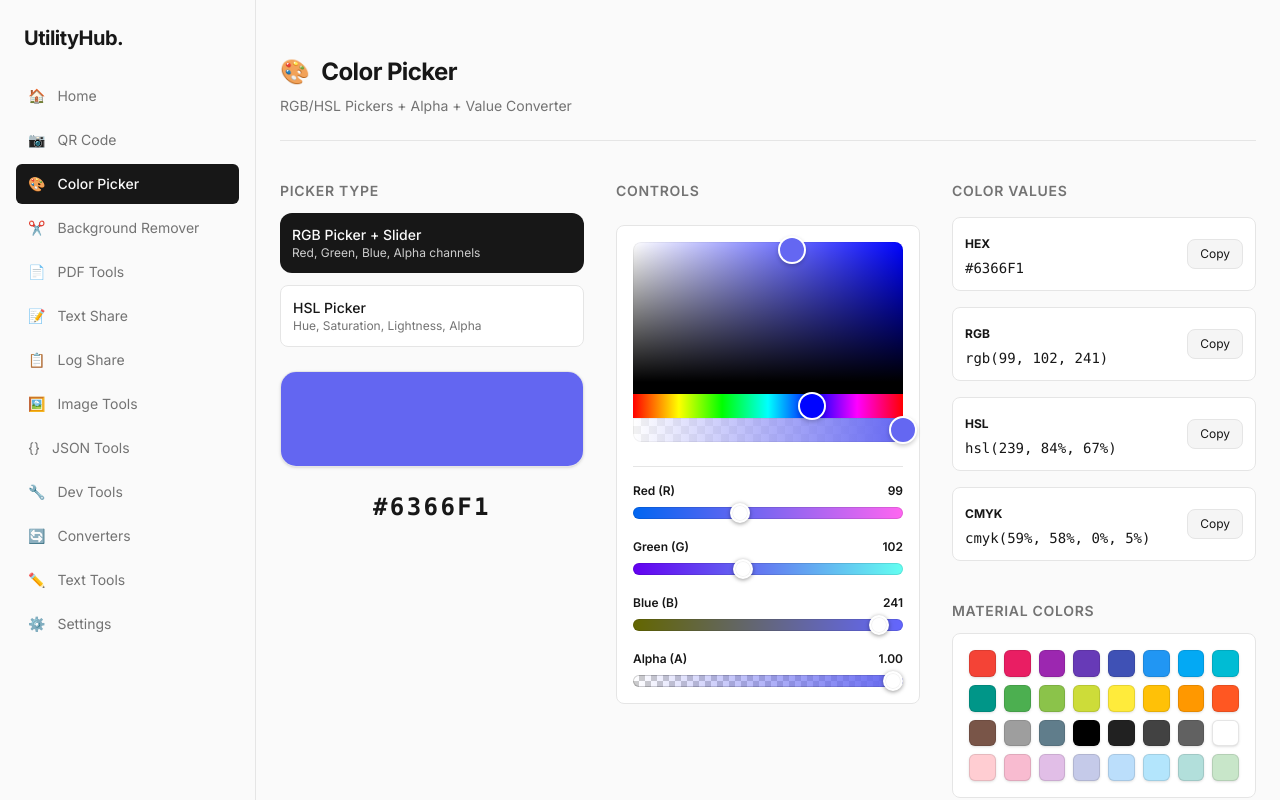
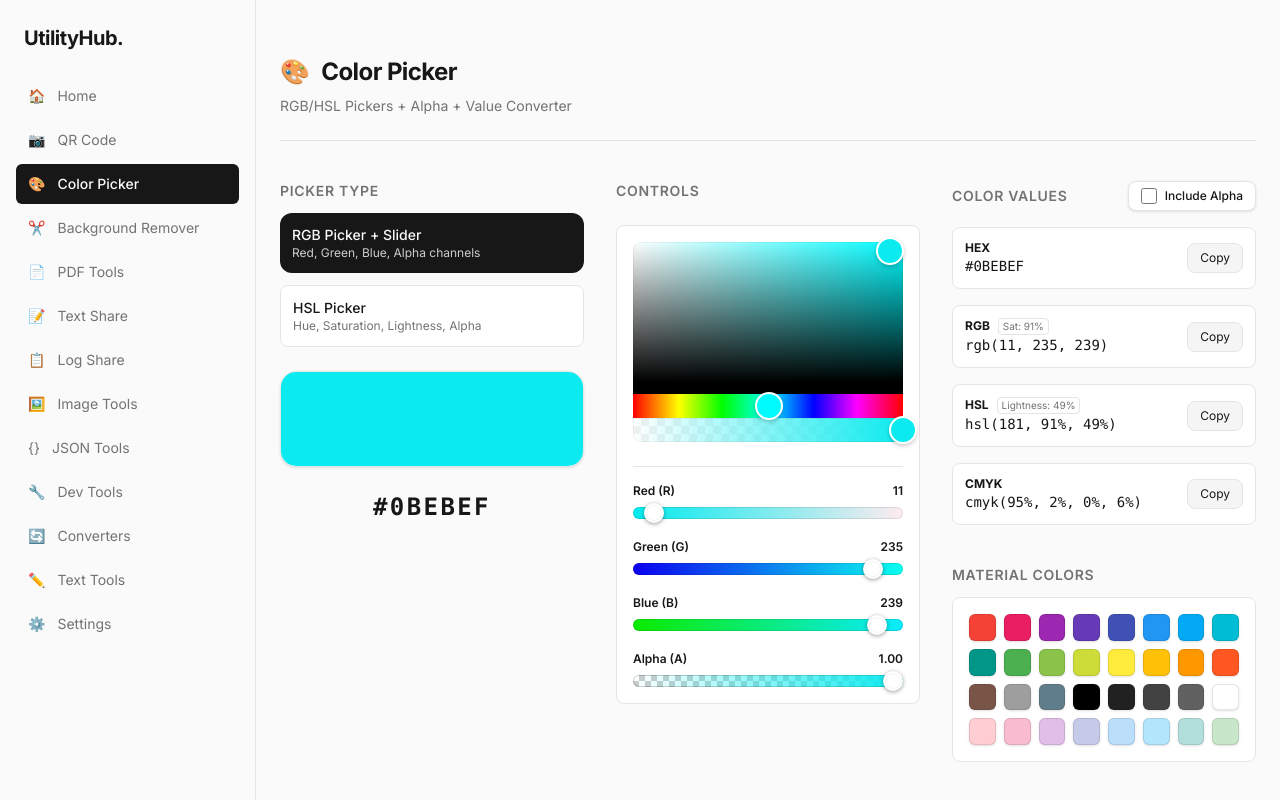
Before and after one commit to Mightycgm/Mightycgm-Utility, a Next.js app: page /color-picker in a window 1280 px wide. Built offline with nearby package versions, Linux system fonts and the light colour scheme.

Commit message:
fix: color picker sync bug and add alpha toggle

```diff
--- a/app/color-picker/page.tsx
+++ b/app/color-picker/page.tsx
@@ -1,12 +1,12 @@
 'use client';
 import { useState } from 'react';
 import ToolPageWrapper from '@/components/layout/ToolPageWrapper';
-import { RgbaColorPicker, HslaColorPicker } from 'react-colorful';
+import { HslaColorPicker } from 'react-colorful';
 
 type PickerType = 'rgb' | 'hsl';
 type CopyFormat = 'hex' | 'rgb' | 'hsl' | 'cmyk' | 'hsv';
 
-// --- Conversions (Single Source of Truth is RGBA object) ---
+// --- Conversions ---
 function hexToRgba(hex: string) {
   const r = parseInt(hex.slice(1, 3), 16) || 0;
   const g = parseInt(hex.slice(3, 5), 16) || 0;
@@ -15,13 +15,13 @@ function hexToRgba(hex: string) {
   return { r, g, b, a: Number(a.toFixed(2)) };
 }
 
-function rgbaToHex(r: number, g: number, b: number, a: number) {
+function rgbaToHex(r: number, g: number, b: number, a: number, includeAlpha: boolean) {
   const toHex = (n: number) => {
     const hex = Math.round(n).toString(16);
     return hex.length === 1 ? '0' + hex : hex;
   };
   const hexStr = '#' + [r, g, b].map(toHex).join('');
-  if (a < 1) return hexStr + toHex(a * 255);
+  if (includeAlpha) return hexStr + toHex(a * 255);
   return hexStr;
 }
 
@@ -115,31 +115,42 @@ const ColorSlider = ({ label, value, max, setter, gradient, isAlpha = false }: a
 );
 
 export default function ColorPickerPage() {
-  const [rgba, setRgba] = useState({ r: 99, g: 102, b: 241, a: 1 });
+  // Single source of truth is HSLA to prevent hue jumping on grayscale
+  const [hsla, setHsla] = useState({ h: 181, s: 91, l: 49, a: 1 });
   const [pickerType, setPickerType] = useState<PickerType>('rgb');
   const [copied, setCopied] = useState('');
+  const [includeAlpha, setIncludeAlpha] = useState(false);
 
   // Derived states
-  const hex = rgbaToHex(rgba.r, rgba.g, rgba.b, rgba.a);
-  const hsl = rgbToHsl(rgba.r, rgba.g, rgba.b);
-  const cmyk = rgbToCmyk(rgba.r, rgba.g, rgba.b);
-  const hsv = rgbToHsv(rgba.r, rgba.g, rgba.b);
+  const rgb = hslToRgb(hsla.h, hsla.s, hsla.l);
+  const cmyk = rgbToCmyk(rgb.r, rgb.g, rgb.b);
+  const hsv = rgbToHsv(rgb.r, rgb.g, rgb.b);
+
+  // Format strings
+  const displayHex = rgbaToHex(rgb.r, rgb.g, rgb.b, hsla.a, includeAlpha).toUpperCase();
+  const displayRgb = includeAlpha ? `rgba(${rgb.r}, ${rgb.g}, ${rgb.b}, ${hsla.a})` : `rgb(${rgb.r}, ${rgb.g}, ${rgb.b})`;
+  const displayHsl = includeAlpha ? `hsla(${hsla.h}, ${hsla.s}%, ${hsla.l}%, ${hsla.a})` : `hsl(${hsla.h}, ${hsla.s}%, ${hsla.l}%)`;
 
   const handleHexChange = (newHex: string) => {
-    setRgba(hexToRgba(newHex));
+    const newRgba = hexToRgba(newHex);
+    const newHsl = rgbToHsl(newRgba.r, newRgba.g, newRgba.b);
+    setHsla({ ...newHsl, a: newRgba.a });
   };
 
-  const handleHslChange = (newHsl: { h: number, s: number, l: number, a: number }) => {
-    const rgb = hslToRgb(newHsl.h, newHsl.s, newHsl.l);
-    setRgba({ ...rgb, a: newHsl.a });
+  const handleRgbChange = (channel: 'r'|'g'|'b', val: number) => {
+    const newRgb = { ...rgb, [channel]: val };
+    const newHsl = rgbToHsl(newRgb.r, newRgb.g, newRgb.b);
+    // Preserve Hue if saturation is 0 to avoid slider jump
+    if (newHsl.s === 0) newHsl.h = hsla.h;
+    setHsla({ ...newHsl, a: hsla.a });
   };
 
   const copyFormat = (fmt: CopyFormat) => {
     let text = '';
     switch (fmt) {
-      case 'hex': text = hex.toUpperCase(); break;
-      case 'rgb': text = rgba.a < 1 ? `rgba(${rgba.r}, ${rgba.g}, ${rgba.b}, ${rgba.a})` : `rgb(${rgba.r}, ${rgba.g}, ${rgba.b})`; break;
-      case 'hsl': text = rgba.a < 1 ? `hsla(${hsl.h}, ${hsl.s}%, ${hsl.l}%, ${rgba.a})` : `hsl(${hsl.h}, ${hsl.s}%, ${hsl.l}%)`; break;
+      case 'hex': text = displayHex; break;
+      case 'rgb': text = displayRgb; break;
+      case 'hsl': text = displayHsl; break;
       case 'cmyk': text = `cmyk(${cmyk.c}%, ${cmyk.m}%, ${cmyk.y}%, ${cmyk.k}%)`; break;
       case 'hsv': text = `hsv(${hsv.h}, ${hsv.s}%, ${hsv.v}%)`; break;
     }
@@ -168,9 +179,9 @@ export default function ColorPickerPage() {
           <div
             className="w-full rounded-2xl h-24 shadow-sm border border-[var(--card-border)] relative overflow-hidden bg-white dark:bg-gray-100"
           >
-            <div className="absolute inset-0" style={{ background: `rgba(${rgba.r}, ${rgba.g}, ${rgba.b}, ${rgba.a})` }} />
+            <div className="absolute inset-0" style={{ background: `rgba(${rgb.r}, ${rgb.g}, ${rgb.b}, ${hsla.a})` }} />
           </div>
-          <p className="font-mono text-2xl font-bold text-center uppercase tracking-widest">{hex}</p>
+          <p className="font-mono text-2xl font-bold text-center uppercase tracking-widest">{displayHex}</p>
         </div>
 
         {/* Middle Column: Active Picker Controls */}
@@ -178,38 +189,33 @@ export default function ColorPickerPage() {
           <h3 className="text-sm font-semibold text-[var(--muted-text)] uppercase tracking-wider">Controls</h3>
 
           <div className="tool-card p-4 space-y-6">
+            {/* Visual Picker: Always HslaColorPicker to prevent syncing bugs, it looks identical to RgbaColorPicker */}
+            <HslaColorPicker color={hsla} onChange={setHsla} style={{ width: '100%', height: '200px' }} />
+
             {pickerType === 'rgb' && (
-              <>
-                <RgbaColorPicker color={rgba} onChange={setRgba} style={{ width: '100%', height: '200px' }} />
-
               <div className="space-y-5 pt-4 border-t border-[var(--card-border)]">
-                  <ColorSlider label="Red (R)" value={rgba.r} max={255} setter={(v: number) => setRgba({...rgba, r: v})}
-                    gradient={`linear-gradient(to right, rgba(0, ${rgba.g}, ${rgba.b}, 1), rgba(255, ${rgba.g}, ${rgba.b}, 1))`} />
-                  <ColorSlider label="Green (G)" value={rgba.g} max={255} setter={(v: number) => setRgba({...rgba, g: v})}
-                    gradient={`linear-gradient(to right, rgba(${rgba.r}, 0, ${rgba.b}, 1), rgba(${rgba.r}, 255, ${rgba.b}, 1))`} />
-                  <ColorSlider label="Blue (B)" value={rgba.b} max={255} setter={(v: number) => setRgba({...rgba, b: v})}
-                    gradient={`linear-gradient(to right, rgba(${rgba.r}, ${rgba.g}, 0, 1), rgba(${rgba.r}, ${rgba.g}, 255, 1))`} />
-                  <ColorSlider label="Alpha (A)" value={rgba.a} max={1} isAlpha={true} setter={(v: number) => setRgba({...rgba, a: v})}
-                    gradient={`linear-gradient(to right, rgba(${rgba.r}, ${rgba.g}, ${rgba.b}, 0), rgba(${rgba.r}, ${rgba.g}, ${rgba.b}, 1))`} />
+                <ColorSlider label="Red (R)" value={rgb.r} max={255} setter={(v: number) => handleRgbChange('r', v)}
+                  gradient={`linear-gradient(to right, rgba(0, ${rgb.g}, ${rgb.b}, 1), rgba(255, ${rgb.g}, ${rgb.b}, 1))`} />
+                <ColorSlider label="Green (G)" value={rgb.g} max={255} setter={(v: number) => handleRgbChange('g', v)}
+                  gradient={`linear-gradient(to right, rgba(${rgb.r}, 0, ${rgb.b}, 1), rgba(${rgb.r}, 255, ${rgb.b}, 1))`} />
+                <ColorSlider label="Blue (B)" value={rgb.b} max={255} setter={(v: number) => handleRgbChange('b', v)}
+                  gradient={`linear-gradient(to right, rgba(${rgb.r}, ${rgb.g}, 0, 1), rgba(${rgb.r}, ${rgb.g}, 255, 1))`} />
+                <ColorSlider label="Alpha (A)" value={hsla.a} max={1} isAlpha={true} setter={(v: number) => setHsla({...hsla, a: v})}
+                  gradient={`linear-gradient(to right, rgba(${rgb.r}, ${rgb.g}, ${rgb.b}, 0), rgba(${rgb.r}, ${rgb.g}, ${rgb.b}, 1))`} />
               </div>
-              </>
             )}
 
             {pickerType === 'hsl' && (
-              <>
-                <HslaColorPicker color={{ h: hsl.h, s: hsl.s, l: hsl.l, a: rgba.a }} onChange={handleHslChange} style={{ width: '100%', height: '200px' }} />
-
               <div className="space-y-5 pt-4 border-t border-[var(--card-border)]">
-                  <ColorSlider label="Hue (H)" value={hsl.h} max={360} setter={(v: number) => handleHslChange({...hsl, a: rgba.a, h: v})}
+                <ColorSlider label="Hue (H)" value={hsla.h} max={360} setter={(v: number) => setHsla({...hsla, h: v})}
                   gradient={`linear-gradient(to right, #f00, #ff0, #0f0, #0ff, #00f, #f0f, #f00)`} />
-                  <ColorSlider label="Saturation (S)" value={hsl.s} max={100} setter={(v: number) => handleHslChange({...hsl, a: rgba.a, s: v})}
-                    gradient={`linear-gradient(to right, hsl(${hsl.h}, 0%, ${hsl.l}%), hsl(${hsl.h}, 100%, ${hsl.l}%))`} />
-                  <ColorSlider label="Lightness (L)" value={hsl.l} max={100} setter={(v: number) => handleHslChange({...hsl, a: rgba.a, l: v})}
-                    gradient={`linear-gradient(to right, #000, hsl(${hsl.h}, ${hsl.s}%, 50%), #fff)`} />
-                  <ColorSlider label="Alpha (A)" value={rgba.a} max={1} isAlpha={true} setter={(v: number) => handleHslChange({...hsl, a: v})}
-                    gradient={`linear-gradient(to right, hsla(${hsl.h}, ${hsl.s}%, ${hsl.l}%, 0), hsla(${hsl.h}, ${hsl.s}%, ${hsl.l}%, 1))`} />
+                <ColorSlider label="Saturation (S)" value={hsla.s} max={100} setter={(v: number) => setHsla({...hsla, s: v})}
+                  gradient={`linear-gradient(to right, hsl(${hsla.h}, 0%, ${hsla.l}%), hsl(${hsla.h}, 100%, ${hsla.l}%))`} />
+                <ColorSlider label="Lightness (L)" value={hsla.l} max={100} setter={(v: number) => setHsla({...hsla, l: v})}
+                  gradient={`linear-gradient(to right, #000, hsl(${hsla.h}, ${hsla.s}%, 50%), #fff)`} />
+                <ColorSlider label="Alpha (A)" value={hsla.a} max={1} isAlpha={true} setter={(v: number) => setHsla({...hsla, a: v})}
+                  gradient={`linear-gradient(to right, hsla(${hsla.h}, ${hsla.s}%, ${hsla.l}%, 0), hsla(${hsla.h}, ${hsla.s}%, ${hsla.l}%, 1))`} />
               </div>
-              </>
             )}
           </div>
         </div>
@@ -217,18 +223,32 @@ export default function ColorPickerPage() {
         {/* Right Column: Values & Material Grid */}
         <div className="flex flex-col gap-6">
           <div className="space-y-4">
+            <div className="flex items-center justify-between">
               <h3 className="text-sm font-semibold text-[var(--muted-text)] uppercase tracking-wider">Color Values</h3>
+              <label className="flex items-center gap-2 text-sm text-[var(--foreground)] cursor-pointer bg-[var(--card)] border border-[var(--card-border)] px-3 py-1.5 rounded-lg shadow-sm hover:border-[var(--muted-text)] transition-colors">
+                <input
+                  type="checkbox"
+                  checked={includeAlpha}
+                  onChange={e => setIncludeAlpha(e.target.checked)}
+                  className="accent-[var(--foreground)] w-4 h-4 rounded-sm cursor-pointer"
+                />
+                <span className="font-medium text-xs">Include Alpha</span>
+              </label>
+            </div>
 
             {([
-              ['hex', 'HEX', hex.toUpperCase()],
-              ['rgb', 'RGB', rgba.a < 1 ? `rgba(${rgba.r}, ${rgba.g}, ${rgba.b}, ${rgba.a})` : `rgb(${rgba.r}, ${rgba.g}, ${rgba.b})`],
-              ['hsl', 'HSL', rgba.a < 1 ? `hsla(${hsl.h}, ${hsl.s}%, ${hsl.l}%, ${rgba.a})` : `hsl(${hsl.h}, ${hsl.s}%, ${hsl.l}%)`],
-              ['cmyk', 'CMYK', `cmyk(${cmyk.c}%, ${cmyk.m}%, ${cmyk.y}%, ${cmyk.k}%)`],
-            ] as [CopyFormat, string, string][]).map(([fmt, label, val]) => (
+              ['hex', 'HEX', displayHex, null],
+              ['rgb', 'RGB', displayRgb, `Sat: ${hsla.s}%`],
+              ['hsl', 'HSL', displayHsl, `Lightness: ${hsla.l}%`],
+              ['cmyk', 'CMYK', `cmyk(${cmyk.c}%, ${cmyk.m}%, ${cmyk.y}%, ${cmyk.k}%)`, null],
+            ] as [CopyFormat, string, string, string | null][]).map(([fmt, label, val, extraInfo]) => (
               <div key={fmt} className="tool-card p-3 flex items-center justify-between gap-2">
                 <div className="flex-1 overflow-hidden">
-                  <span className="text-xs font-bold mr-2">{label}</span>
-                  <div className="font-mono text-sm text-[var(--foreground)] truncate mt-1">{val}</div>
+                  <div className="flex items-baseline gap-2">
+                    <span className="text-xs font-bold">{label}</span>
+                    {extraInfo && <span className="text-[10px] text-[var(--muted-text)] border border-[var(--card-border)] px-1 rounded">{extraInfo}</span>}
+                  </div>
+                  <div className="font-mono text-sm text-[var(--foreground)] truncate">{val}</div>
                 </div>
                 <button
                   onClick={() => copyFormat(fmt)}
@@ -253,7 +273,7 @@ export default function ColorPickerPage() {
                   className="w-full aspect-square rounded-md border transition-transform hover:scale-110 shadow-sm"
                   style={{
                     background: c,
-                    borderColor: hex.slice(0,7).toLowerCase() === c.toLowerCase() ? 'var(--foreground)' : 'rgba(0,0,0,0.1)'
+                    borderColor: rgbaToHex(rgb.r, rgb.g, rgb.b, 1, false).toLowerCase() === c.toLowerCase() ? 'var(--foreground)' : 'rgba(0,0,0,0.1)'
                   }}
                 />
               ))}
```
Lines whose indentation alone changed are shown as unchanged.
